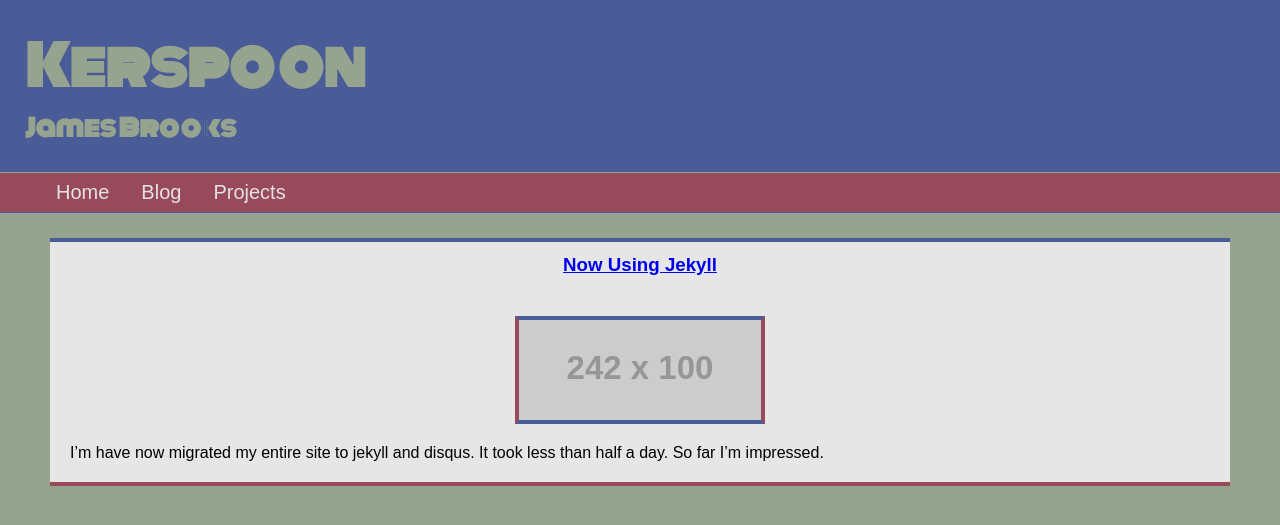
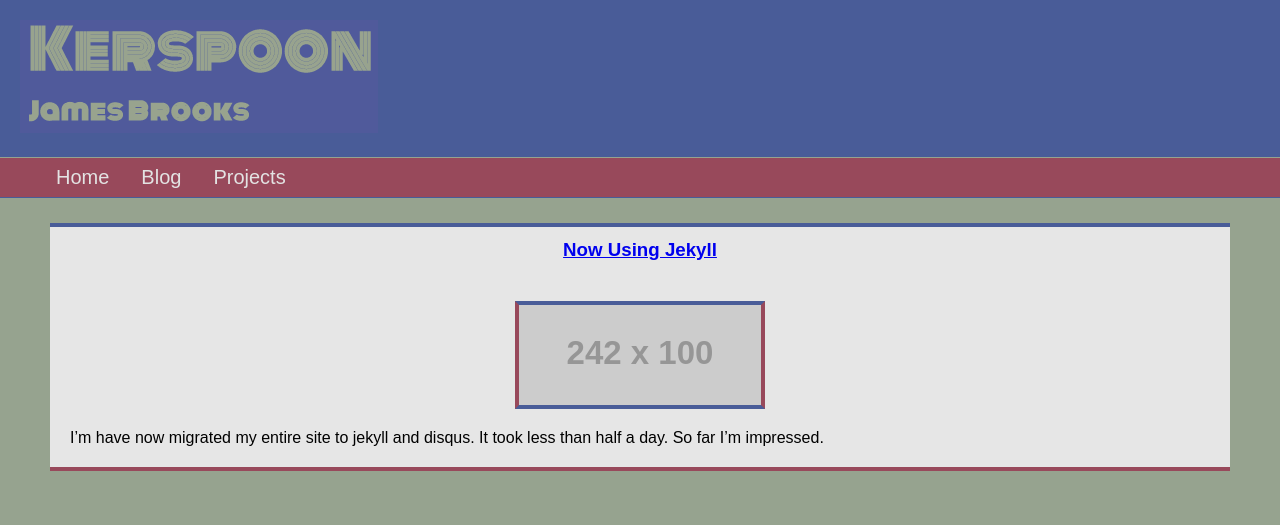
Before and after one commit to kerspoon/kerspoon.com, a Jekyll site: the page built from blog/index.html, in a window 1280 px wide. Shown: the top 525 px of the page. Built offline with Jekyll 4.4.1, drawn with Linux system fonts in a browser that asks for light colours; some web fonts are replaced.

Commit message:
changed title to an image

```diff
--- a/_includes/header.html
+++ b/_includes/header.html
@@ -1,8 +1,7 @@
 
     <header class="clearfix">
       <div id="title">
-        <h1>Kerspoon</h1>
-        <h2>James Brooks</h2>
+        <img src="/img/logo.png" alt="logo">
       </div>
       <nav>
         <div class="grid-container">
--- a/assets/style.css
+++ b/assets/style.css
@@ -15,26 +15,8 @@ header {
 }
 
 #title {
-    padding: 25px 0;
-    padding-left: 25px;
+    padding: 20px;
 }
-
-#title h1 {
-    font-size: 54px;
-    color: #96A38F;
-    font-family: 'Monoton', serif;
-    margin: 0;
-    padding: 0;
-}
-
-#title h2 {
-    font-size: 24px;
-    color: #96A38F;
-    font-family: 'Monoton', serif;
-    margin: 0;
-    padding: 0;
-}
-
 
 nav {
     background: #98495B;
@@ -58,7 +40,6 @@ nav ul li {
 }
 
 nav ul li a {
-    padding: 0;
     margin: 0;
     text-decoration: none;
     display: block;
```
Also changed, not shown: img/logo.png (added).
